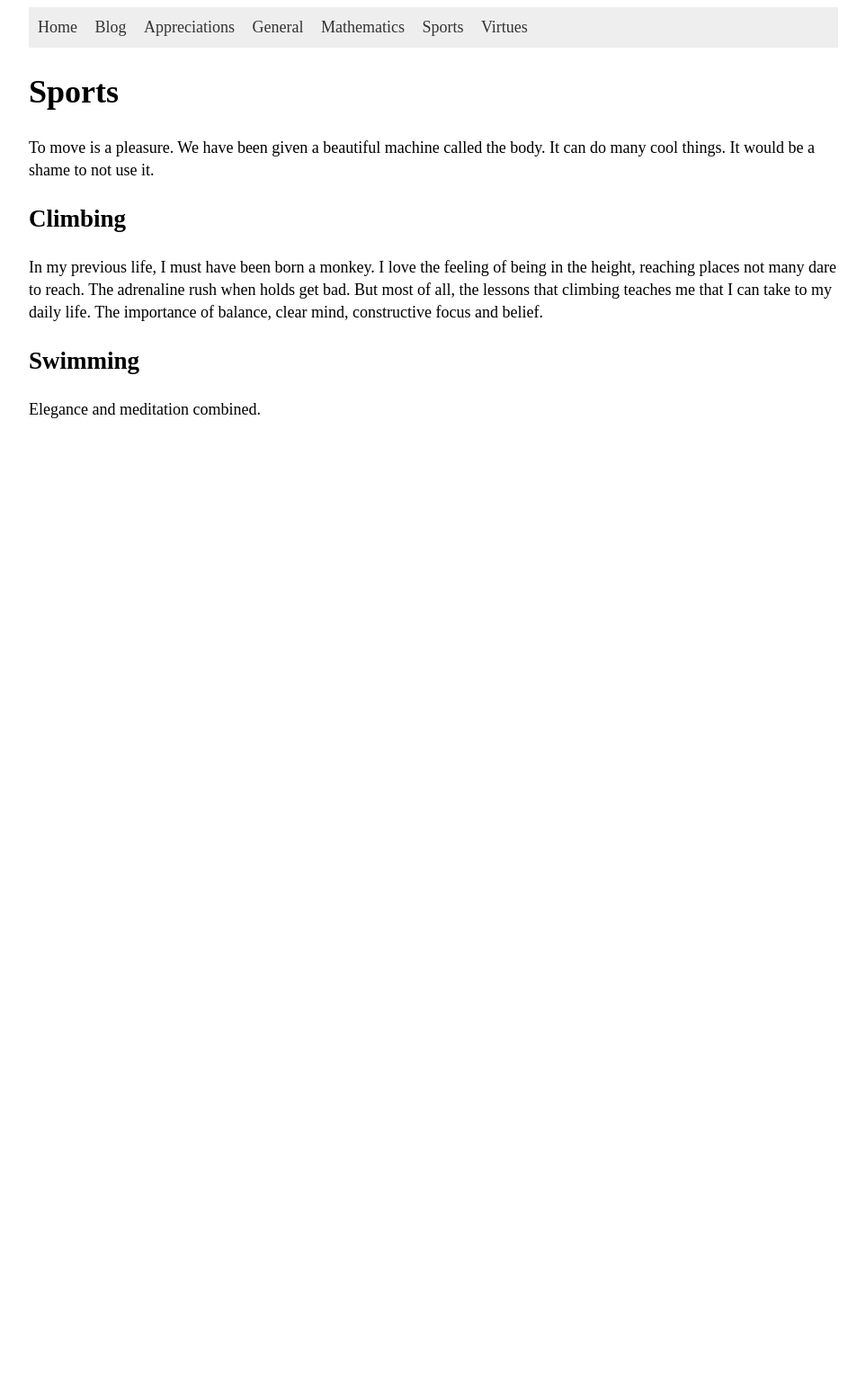
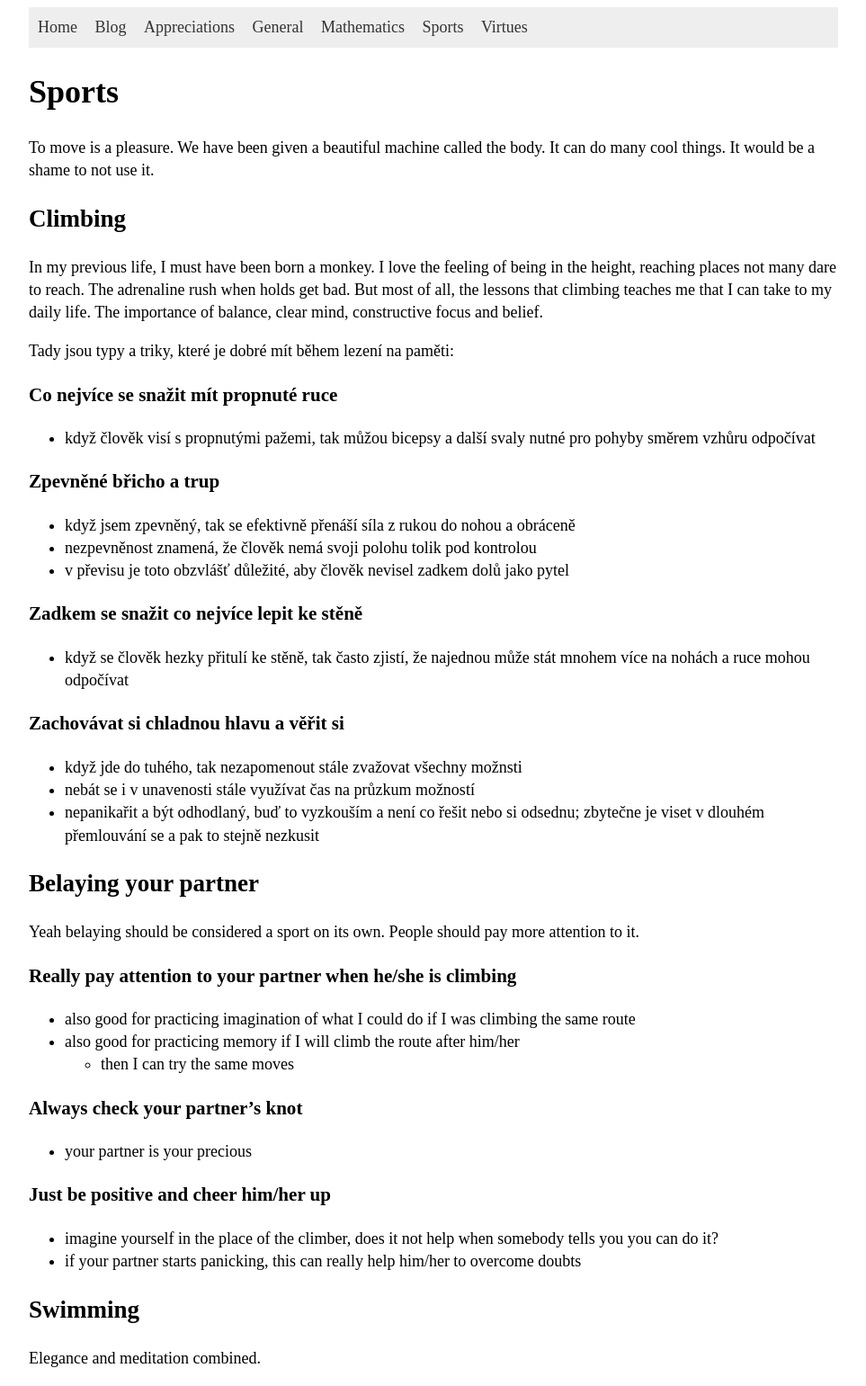
Before and after one commit to hartmaj2/hartmaj2.github.io, a Jekyll site: the page built from sections/sports.md, in a window 1280 px wide. Shown: the whole page at 90% size, without its empty margins (158-1121 px from the left). Built offline with Jekyll 4.4.1, drawn with Linux system fonts in a browser that asks for light colours; before the commit the page ends 900 px from its top, so only the background shows below that.

Commit message:
Add some climbing thoughts

```diff
--- a/sections/sports.md
+++ b/sections/sports.md
@@ -12,6 +12,40 @@ To move is a pleasure. We have been given a beautiful machine called the body. I
 
 In my previous life, I must have been born a monkey. I love the feeling of being in the height, reaching places not many dare to reach. The adrenaline rush when holds get bad. But most of all, the lessons that climbing teaches me that I can take to my daily life. The importance of balance, clear mind, constructive focus and belief.
 
+Tady jsou typy a triky, které je dobré mít během lezení na paměti:
+
+### Co nejvíce se snažit mít propnuté ruce
+- když člověk visí s propnutými pažemi, tak můžou bicepsy a další svaly nutné pro pohyby směrem vzhůru odpočívat
+
+### Zpevněné břicho a trup
+- když jsem zpevněný, tak se efektivně přenáší síla z rukou do nohou a obráceně
+- nezpevněnost znamená, že člověk nemá svoji polohu tolik pod kontrolou
+- v převisu je toto obzvlášť důležité, aby člověk nevisel zadkem dolů jako pytel
+
+### Zadkem se snažit co nejvíce lepit ke stěně
+- když se člověk hezky přitulí ke stěně, tak často zjistí, že najednou může stát mnohem více na nohách a ruce mohou odpočívat
+
+### Zachovávat si chladnou hlavu a věřit si
+- když jde do tuhého, tak nezapomenout stále zvažovat všechny možnsti
+- nebát se i v unavenosti stále využívat čas na průzkum možností
+- nepanikařit a být odhodlaný, buď to vyzkouším a není co řešit nebo si odsednu; zbytečne je viset v dlouhém přemlouvání se a pak to stejně nezkusit
+
+## Belaying your partner
+
+Yeah belaying should be considered a sport on its own. People should pay more attention to it.
+
+### Really pay attention to your partner when he/she is climbing
+- also good for practicing imagination of what I could do if I was climbing the same route
+- also good for practicing memory if I will climb the route after him/her
+  - then I can try the same moves
+
+### Always check your partner's knot
+- your partner is your precious
+
+### Just be positive and cheer him/her up
+- imagine yourself in the place of the climber, does it not help when somebody tells you you can do it?
+- if your partner starts panicking, this can really help him/her to overcome doubts
+
 ## Swimming
 
 Elegance and meditation combined.
```
